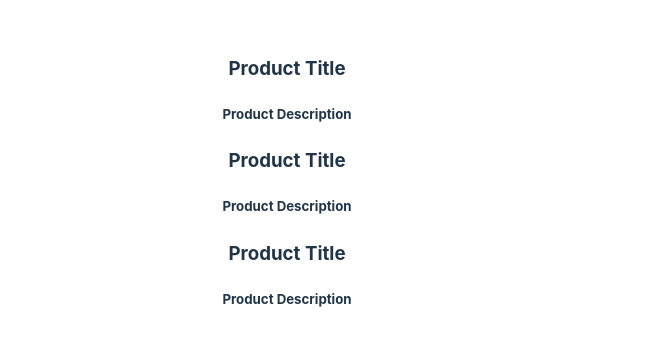
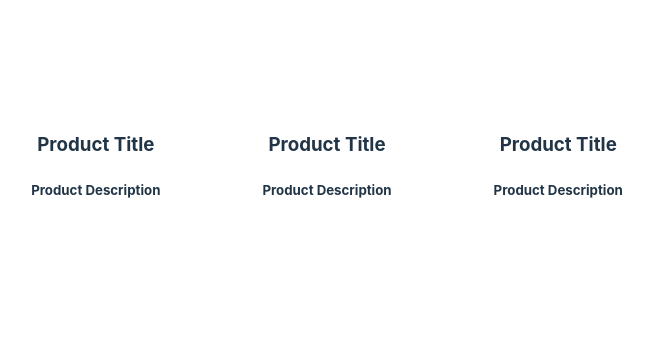
Before and after one commit to MAHRifat/Delta-web-development-course, a React (Vite) app in the folder React/basic-react-app/: page / in a window 1280 px wide. Shown: the part 216-562 px from the top of the page, without its empty margins (353-1006 px from the left). Built offline with nearby package versions, Linux system fonts and the light colour scheme.

Commit message:
basic of style components

```diff
--- a/React/basic-react-app/src/ProductCard.jsx
+++ b/React/basic-react-app/src/ProductCard.jsx
@@ -1,12 +1,13 @@
 import { Product } from "./product";
+import './productCard.css';
 
 function ProductCard(){
     return(
-        <>
+        <div className="productCard">
             <Product/>
             <Product/>
             <Product/>
-        </>
+        </div>
     );
 }
 
--- /dev/null
+++ b/React/basic-react-app/src/product.css
@@ -0,0 +1,7 @@
+.Product{
+    margin-left: 5rem;
+    border: 1px solid white;
+    border-radius: 20px;
+    margin-bottom: 2rem;
+    padding: 0 10px 0 10px;
+}
--- a/React/basic-react-app/src/product.jsx
+++ b/React/basic-react-app/src/product.jsx
@@ -1,6 +1,7 @@
+import './product.css';
 function Product(){
     return(
-        <div>
+        <div className="Product">
             <h3>Product Title</h3>
             <h5>Product Description</h5>
         </div>
--- /dev/null
+++ b/React/basic-react-app/src/productCard.css
@@ -0,0 +1,6 @@
+.productCard{
+    display: flex;
+    flex-wrap: wrap;
+    justify-content: flex-start;
+    align-items: center;
+}
```
